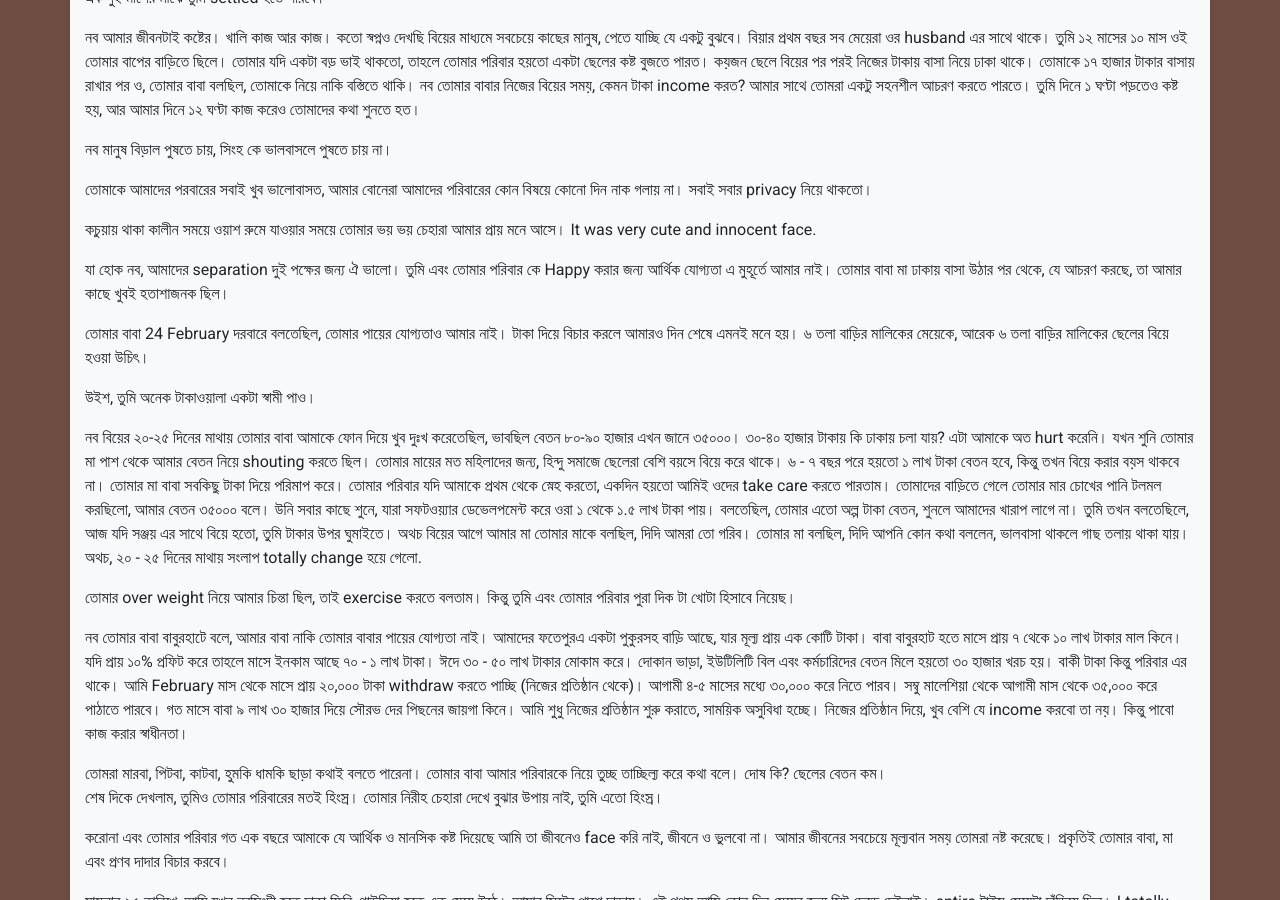
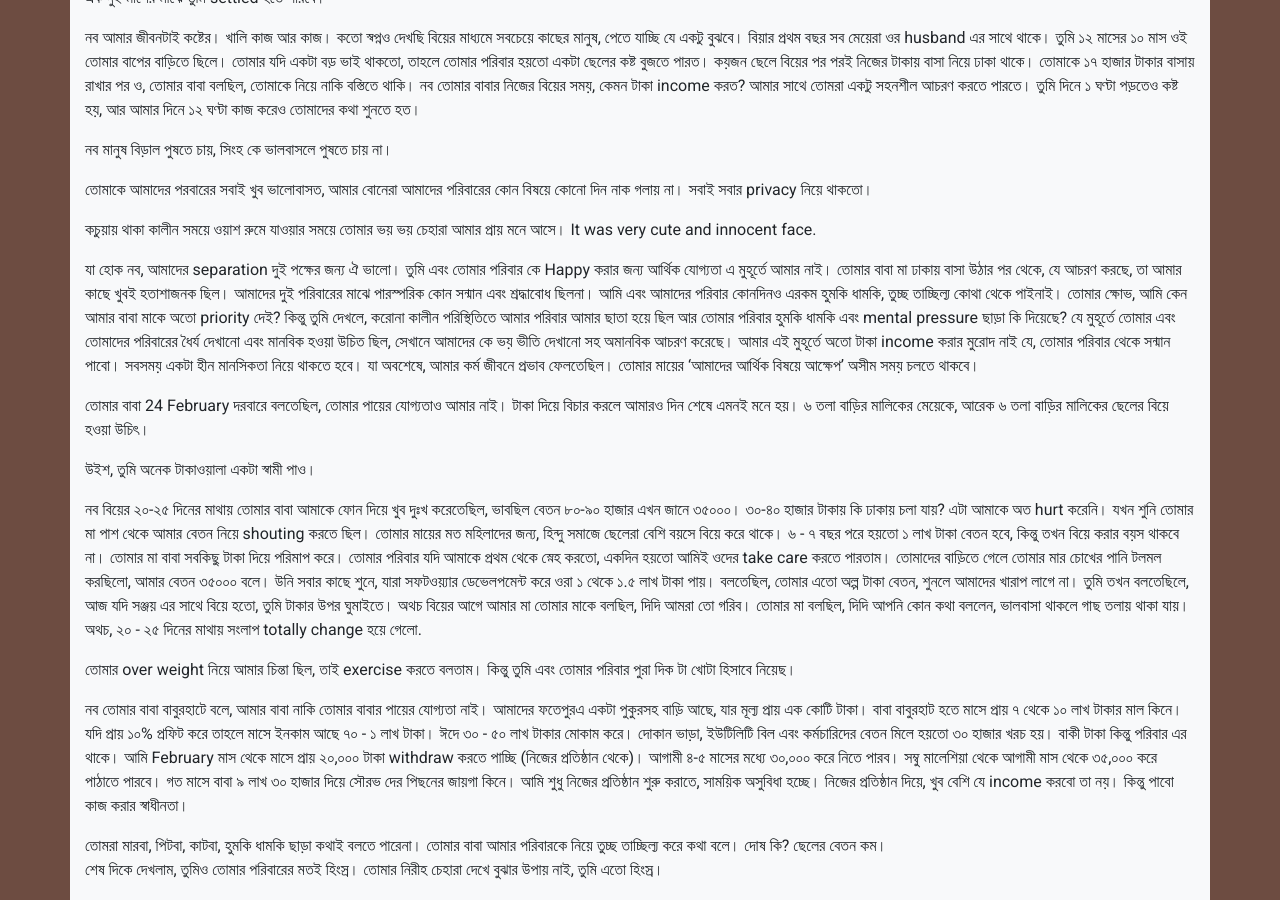
Before and after one commit to polodev/nobo, a Jekyll site: the page built from index.md, in a window 1280 px wide and 900 px high, scrolled down 3018 px. Built offline with Jekyll 4.4.1, drawn with Linux system fonts in a browser that asks for light colours; nearby versions of some CDN libraries.

Commit message:
--updated--

```diff
--- a/index.md
+++ b/index.md
@@ -77,7 +77,7 @@ active: last-message
 
 কচুয়ায় থাকা কালীন সময়ে ওয়াশ রুমে যাওয়ার সময়ে তোমার ভয় ভয় চেহারা আমার প্রায় মনে আসে। It was very cute and innocent face.
 
-যা হোক নব, আমাদের separation দুই পক্ষের জন্য ঐ ভালো। তুমি এবং তোমার পরিবার কে Happy করার জন্য আর্থিক যোগ্যতা এ মুহূর্তে আমার নাই। তোমার বাবা মা ঢাকায় বাসা উঠার পর থেকে, যে আচরণ করছে, তা আমার কাছে খুবই হতাশাজনক ছিল।
+যা হোক নব, আমাদের separation দুই পক্ষের জন্য ঐ ভালো। তুমি এবং তোমার পরিবার কে Happy করার জন্য আর্থিক যোগ্যতা এ মুহূর্তে আমার নাই। তোমার বাবা মা ঢাকায় বাসা উঠার পর থেকে, যে আচরণ করছে, তা আমার কাছে খুবই হতাশাজনক ছিল। আমাদের দুই পরিবারের মাঝে পারস্পরিক কোন সন্মান এবং শ্রদ্ধাবোধ ছিলনা। আমি এবং আমাদের পরিবার কোনদিনও এরকম হুমকি ধামকি, তুচ্ছ তাচ্ছিল্য কোথা থেকে পাইনাই। তোমার ক্ষোভ, আমি কেন আমার বাবা মাকে অতো priority দেই? কিন্তু তুমি দেখলে, করোনা কালীন পরিস্থিতিতে আমার পরিবার আমার ছাতা হয়ে ছিল আর তোমার পরিবার হুমকি ধামকি এবং mental pressure ছাড়া কি দিয়েছে? যে মুহূর্তে তোমার এবং তোমাদের পরিবারের ধৈর্য দেখানো এবং মানবিক হওয়া উচিত ছিল, সেখানে আমাদের কে ভয় ভীতি দেখানো সহ অমানবিক আচরণ করেছে। আমার এই মুহূর্তে অতো টাকা income করার মুরোদ নাই যে, তোমার পরিবার থেকে সন্মান পাবো। সবসময় একটা হীন মানসিকতা নিয়ে থাকতে হবে। যা অবশেষে, আমার কর্ম জীবনে প্রভাব ফেলতেছিল। তোমার মায়ের 'আমাদের আর্থিক বিষয়ে আক্ষেপ' অসীম সময় চলতে থাকবে।
 
 তোমার বাবা 24 February দরবারে বলতেছিল, তোমার পায়ের যোগ্যতাও আমার নাই। টাকা দিয়ে বিচার করলে আমারও দিন শেষে এমনই মনে হয়। ৬ তলা বাড়ির মালিকের মেয়েকে, আরেক ৬ তলা বাড়ির মালিকের ছেলের বিয়ে হওয়া উচিৎ।
 
```
